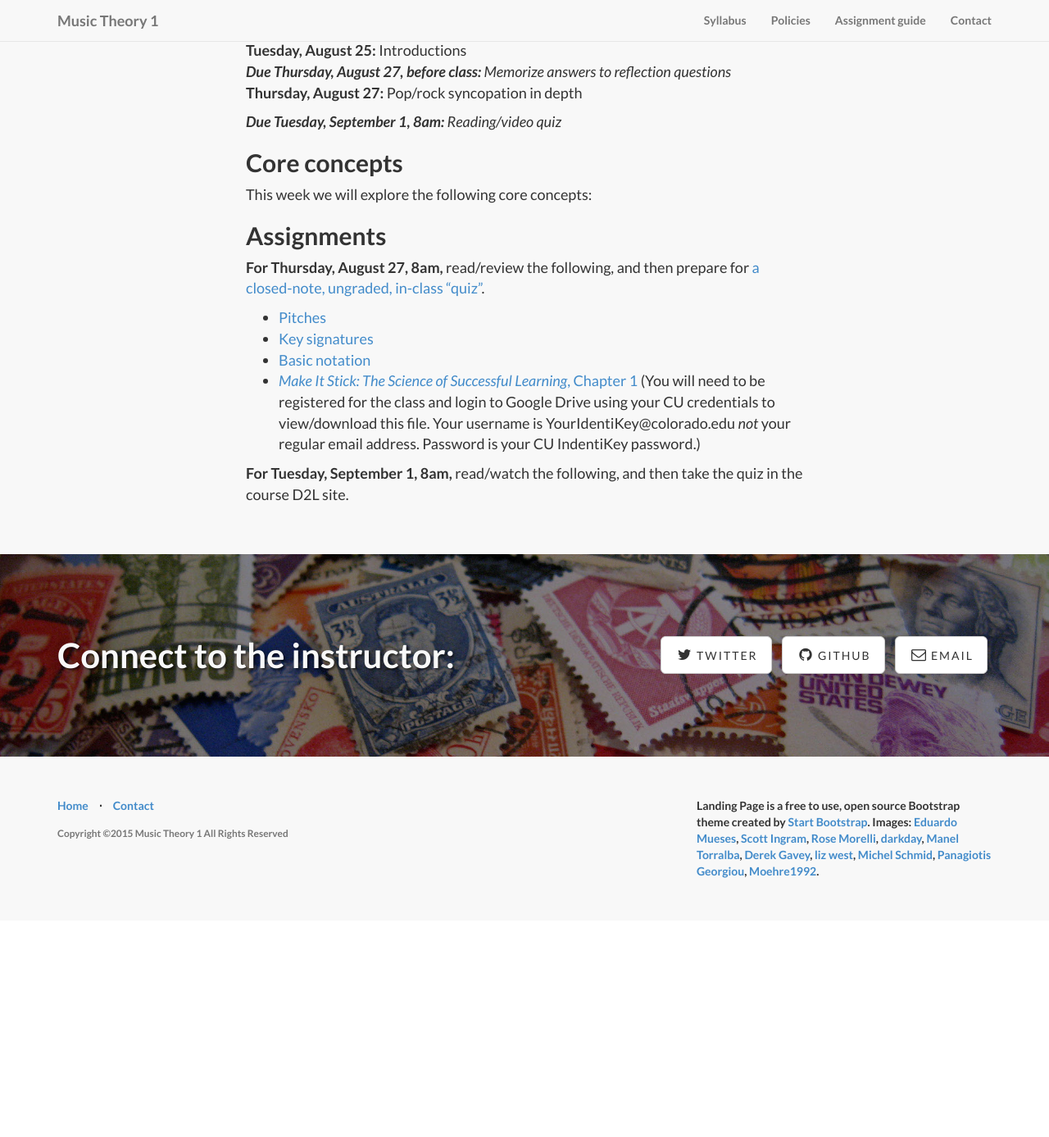
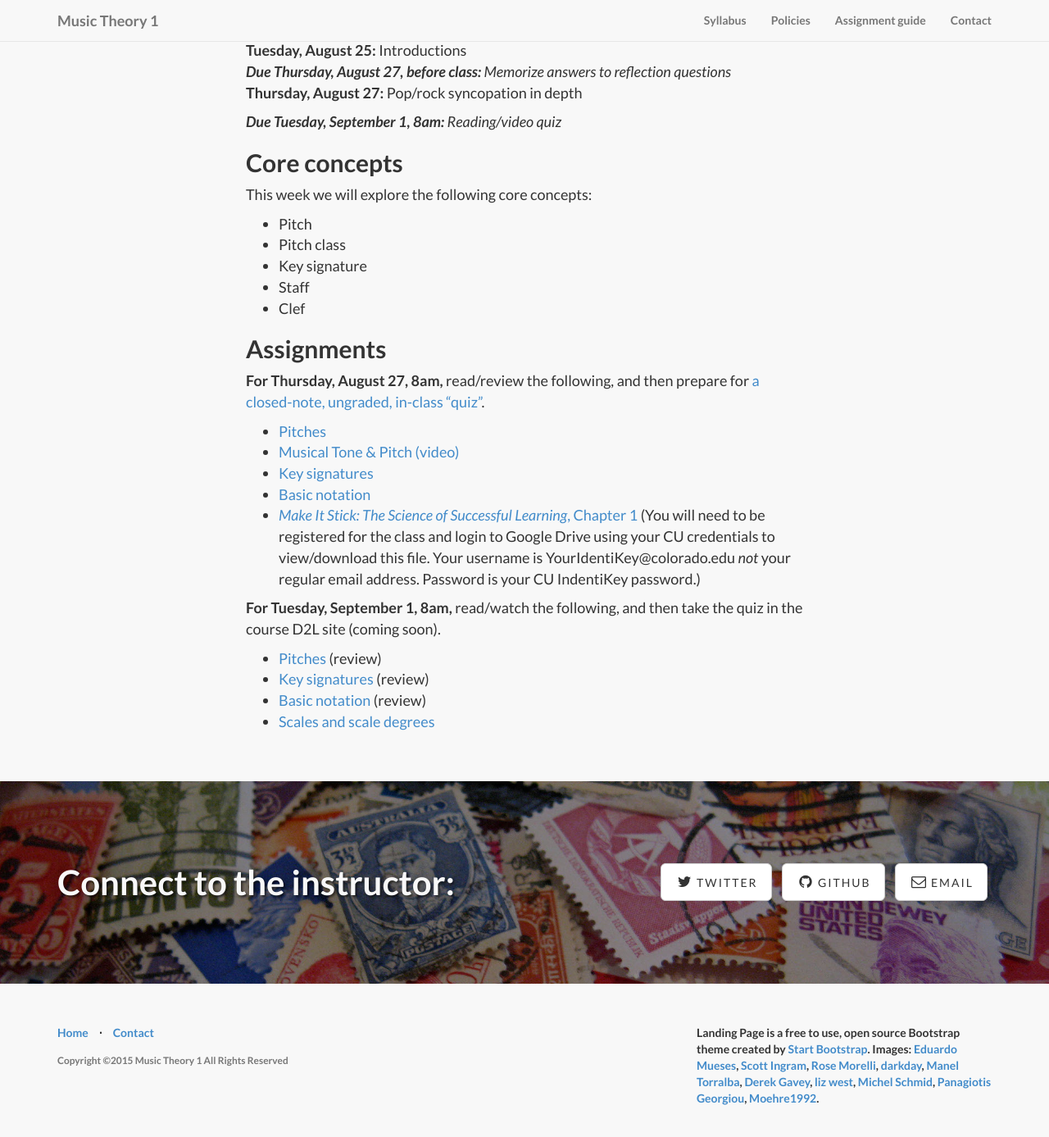
Before and after one commit to kshaffer/theory1, a Jekyll site: the page built from week1.md, in a window 1280 px wide and 1400 px high, scrolled down 806 px. Shown: the top 1387 px of the window at 82% size. Built offline with Jekyll 4.4.1, drawn with Linux system fonts in a browser that asks for light colours; nearby versions of some CDN libraries; library files that are not in the unit come from our copies; before the commit the page ends 1929 px from its top, so only the background shows below that.

Commit message:
week 1 update

```diff
--- a/week1.md
+++ b/week1.md
@@ -17,6 +17,12 @@ image: memory.jpg
 
 This week we will explore the following core concepts:
 
+- Pitch
+- Pitch class
+- Key signature
+- Staff
+- Clef
+
 
 
 
@@ -25,8 +31,14 @@ This week we will explore the following core concepts:
 **For Thursday, August 27, 8am,** read/review the following, and then prepare for [a closed-note, ungraded, in-class "quiz"](/week1quiz1/).
 
 - [Pitches](http://openmusictheory.com/pitches.html)
+- [Musical Tone & Pitch (video)](https://vimeo.com/129254238)
 - [Key signatures](http://openmusictheory.com/keySignatures.html)
 - [Basic notation](http://openmusictheory.com/basicNotation.html)
 - [*Make It Stick: The Science of Successful Learning*, Chapter 1](https://drive.google.com/a/colorado.edu/file/d/0B9o4hmKNoi6cSkhUTkN6RGRVMnM/view?usp=sharing) (You will need to be registered for the class and login to Google Drive using your CU credentials to view/download this file. Your username is YourIdentiKey@colorado.edu *not* your regular email address. Password is your CU IndentiKey password.)
 
-**For Tuesday, September 1, 8am,** read/watch the following, and then take the quiz in the course D2L site.
+**For Tuesday, September 1, 8am,** read/watch the following, and then take the quiz in the course D2L site (coming soon).
+
+- [Pitches](http://openmusictheory.com/pitches.html) (review)
+- [Key signatures](http://openmusictheory.com/keySignatures.html) (review)
+- [Basic notation](http://openmusictheory.com/basicNotation.html) (review)
+- [Scales and scale degrees](http://openmusictheory.com/scales.html)
```
